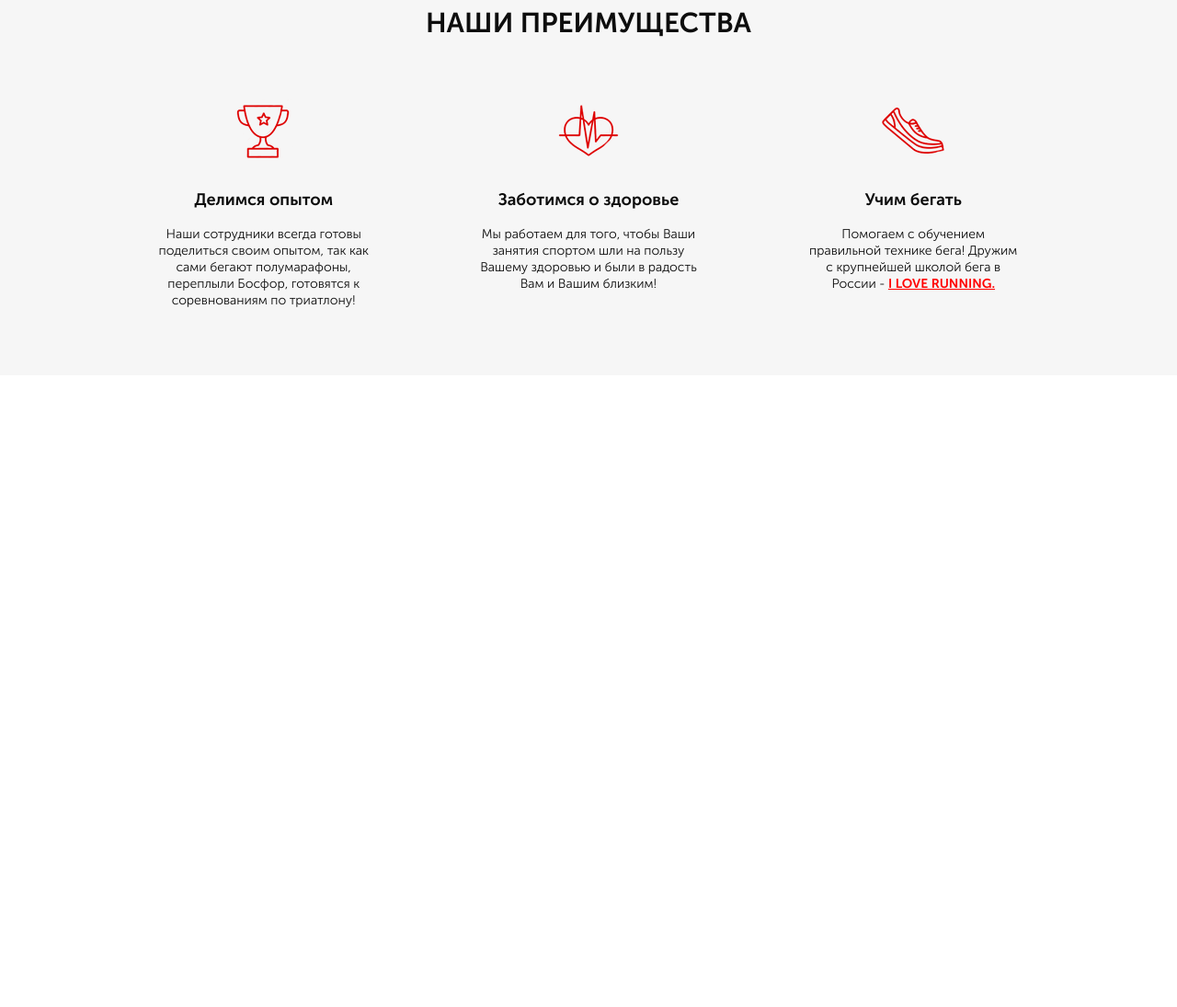
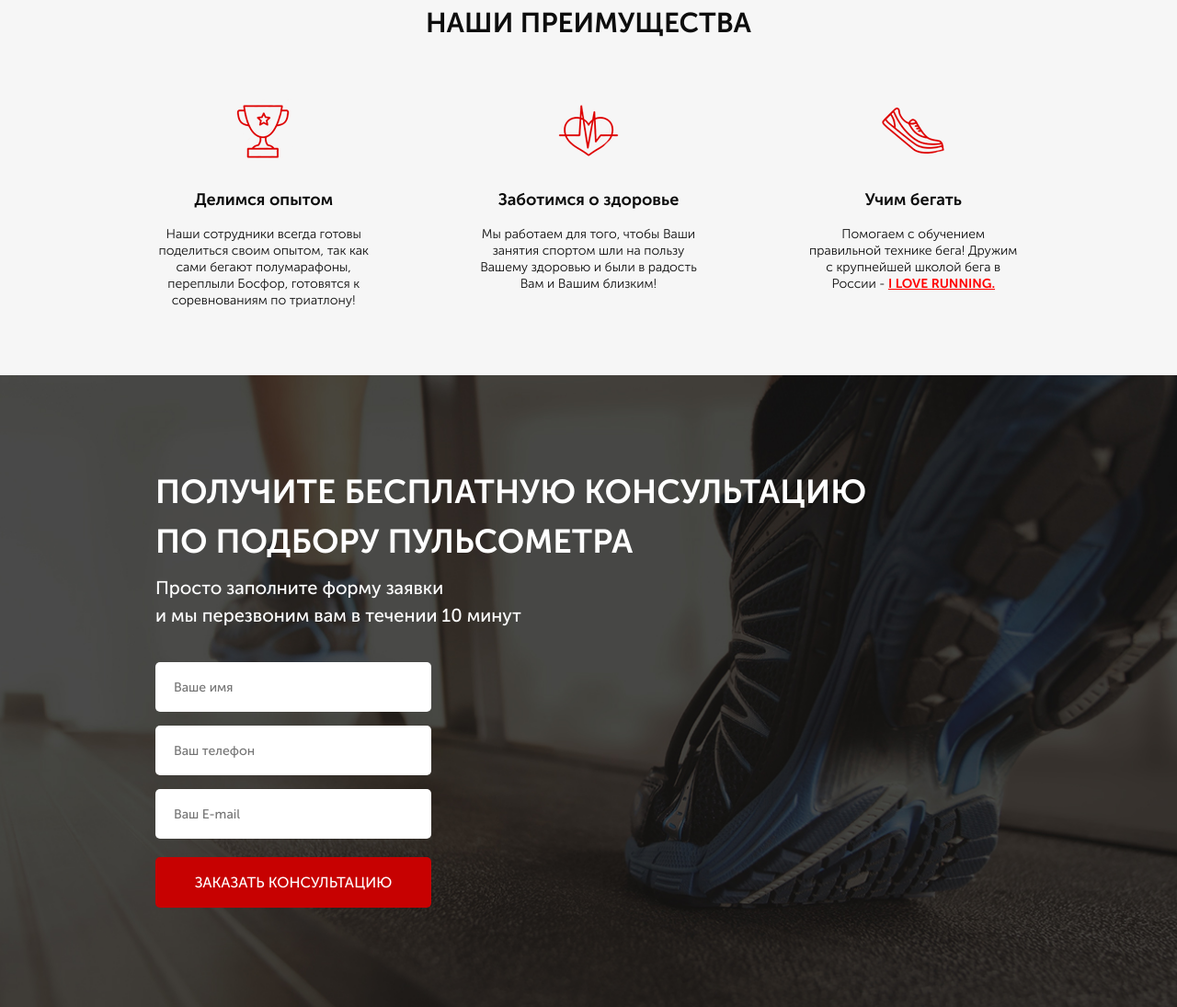
Before and after one commit to penol1/Pulse, a website: page src/index.html in a window 1280 px wide. Shown: the part 731-1826 px from the top of the page at 92% size. Before the commit the page ends 1139 px from the top, so only its background shows below. Drawn offline with Linux system fonts and the light colour scheme.

Commit message:
add section consultation

```diff
--- a/src/index.html
+++ b/src/index.html
@@ -58,7 +58,7 @@
 
     <section class="benefits">
         <div class="container">
-            <h2 class="benefits__header">НАШИ ПРЕИМУЩЕСТВА</h2>
+            <h2 class="title">НАШИ ПРЕИМУЩЕСТВА</h2>
             <div class="benefits__wrapper">
                 <div class="benefits__item">
                     <img src="icons/benefits/cup.png" alt="cup">
@@ -93,5 +93,22 @@
         </div>
     </section>
 
+    <section class="consultation">
+        <div class="container">
+           <div class="consultation__wrapper">
+                <h2 class="title title_left">Получите бесплатную консультацию
+                    <br>по подбору пульсометра </h2>
+                <h2 class="title title_sub">
+                    Просто заполните форму заявки
+                    <br>и мы перезвоним вам в течении 10 минут</h2>
+                <form class="feed-form" action="#">
+                    <input name="name" required placeholder="Ваше имя" type="text">
+                    <input name="phone" required placeholder="Ваш телефон" type="number">
+                    <input name="email" required placeholder="Ваш E-mail" type="email">
+                    <button class="buttons buttons_submit">заказать кОНСУЛЬТАЦИЮ</button>
+                </form>
+           </div>
+        </div>
+    </section>
 </body>
 </html>
--- a/src/sass/blocks/_benefits.scss
+++ b/src/sass/blocks/_benefits.scss
@@ -1,13 +1,13 @@
 .benefits {
     min-height: 475px;
     padding: 70px 0 65px 0;
-    background: url("../../img/benefits_bg.png") center (center/cover) no-repeat;
-    &__header {
-        font-weight: 700;
-        font-size: 30px;
-        color: #0D0D0D;
-        text-align: center;
-    }
+    background: url("../img/benefits_bg.png") center (center/cover) no-repeat;
+    // &__header {
+    //     font-weight: 700;
+    //     font-size: 30px;
+    //     color: #0D0D0D;
+    //     text-align: center;
+    // }
     &__wrapper {
         margin: 0;
         margin-top: 60px;
--- a/src/sass/blocks/_buttons.scss
+++ b/src/sass/blocks/_buttons.scss
@@ -16,4 +16,9 @@
         height: 50px;
         font-size: 16px;
     }
+    &_submit {
+        width: 300px;
+        height: 55px;
+        font-size: 16px;
+    }
 }
--- /dev/null
+++ b/src/sass/blocks/_consultation.scss
@@ -0,0 +1,10 @@
+.consultation {
+    min-height: 680px;
+    background: url("../img/consultation_bg.png") center (center/cover) no-repeat;
+    padding: 100px 0 108px 0;
+    &__wrapper {
+        display: flex;
+        flex-direction: column;
+        align-items: flex-start;
+    }
+}
--- /dev/null
+++ b/src/sass/blocks/_forms.scss
@@ -0,0 +1,20 @@
+.feed-form {
+    margin-top: 36px;
+    display: flex;
+    flex-direction: column;
+    width: 300px;
+    input {
+        margin-bottom: 15px;
+        height: 54px;
+        background: #FFFFFF;
+        border:none;
+        border-radius: 5px;
+        padding: 0 20px;
+        font-weight: 500;
+        font-size: 14px;
+        color: #4B4B4B;
+        &:nth-child(3) {
+            margin-bottom: 20px;
+        }
+    }
+}
--- a/src/sass/blocks/_promo.scss
+++ b/src/sass/blocks/_promo.scss
@@ -1,7 +1,7 @@
 .promo {
     min-height: 650px;
     padding: 21px 0 93px 0;
-    background: url("../../img/promo_bg.png") center (center/cover) no-repeat;
+    background: url("../img/promo_bg.png") center (center/cover) no-repeat;
     &__wrapper {
         display: flex;
         flex-direction: column;
--- /dev/null
+++ b/src/sass/blocks/_title.scss
@@ -0,0 +1,24 @@
+.title {
+    margin: 0;
+    font-weight: 700;
+    font-size: 30px;
+    color: #0D0D0D;
+    text-align: center;
+    text-transform: uppercase;
+    &_left {
+        text-align: left;
+        font-weight: 700;
+        font-size: 36px;
+        line-height: 54px;
+        color: #FFFFFF;
+    }
+    &_sub {
+        margin-top: 8px;
+        font-size: 20px;
+        text-align: left;
+        text-transform: none;
+        font-weight: 500;
+        line-height: 30px;
+        color: #FFFFFF;
+    }
+}
--- a/src/sass/style.scss
+++ b/src/sass/style.scss
@@ -3,7 +3,10 @@
 @import "blocks/promo";
 @import "blocks/header";
 @import "blocks/buttons";
+@import "blocks/title";
+@import "blocks/consultation";
 @import "blocks/benefits";
+@import "blocks/forms";
 
 * {
     font-family: 'Museo Sans Cyrl';
```
Also changed, not shown: src/css/style.min.css.
